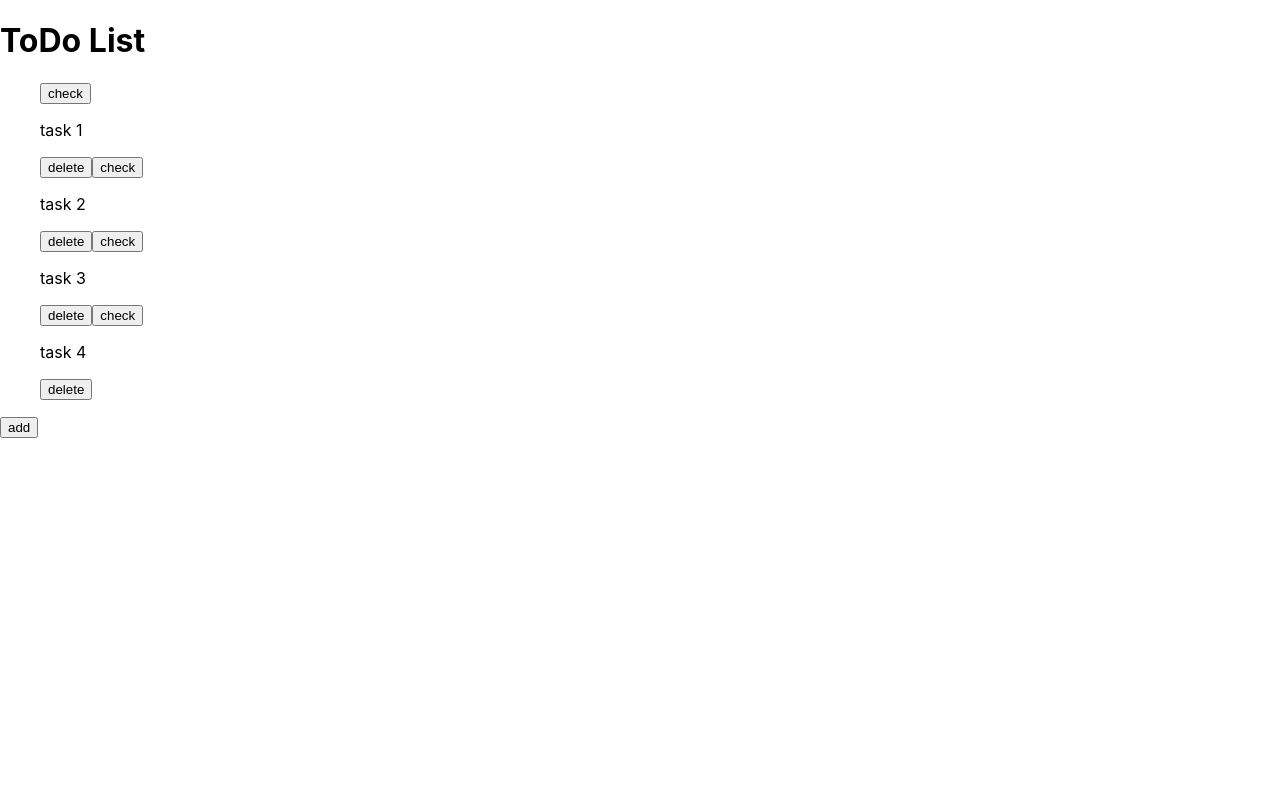
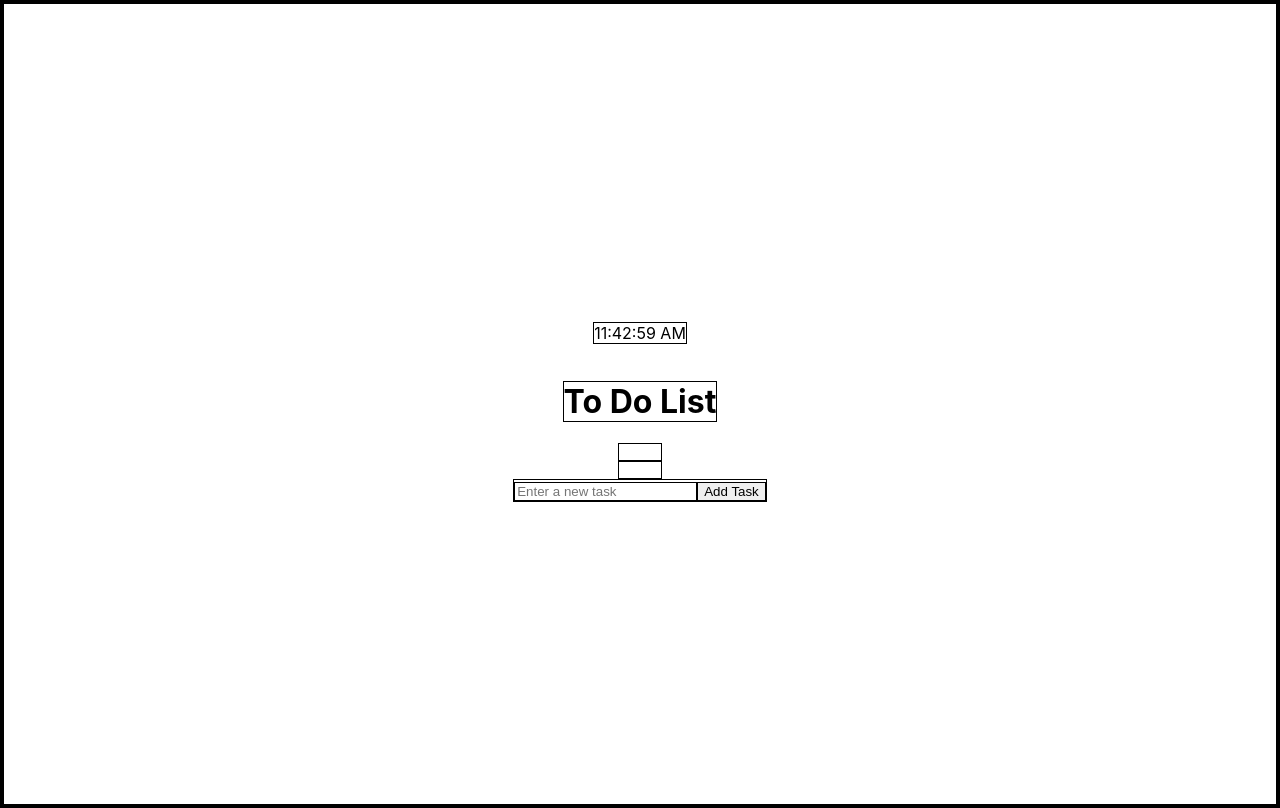
Before and after one commit to john-wirt12/beginner-react-projects, a React (Create React App) app: page / in a window 1280 px wide. Built offline with nearby package versions, Linux system fonts and the light colour scheme.

Commit message:
feature: add ToDoList component functionality and basic styling

```diff
--- a/src/components/TodoList.js
+++ b/src/components/TodoList.js
@@ -1,18 +1,97 @@
-import React from "react";
+import React, { useState, useEffect } from "react"; // import state and hooks
+import styles from './TodoList.module.css'; // import css module
 
 export default function TodoList() {
+    const [ todolist, setList ] = useState([]); // state initialization for the whole todo list
+    const [ newTask, setNewTask ] = useState(''); // state initialization for current new task
+
+    /*
+        State hook for fetching local storage "tasks" data if "tasks" has data.
+        Only runs when the component is mounted (i.e. the first render or when the page is refreshed).
+        When the page is reloaded the todolist state will be 'reinitialized' with the "tasks" data
+        that is saved in the local storage. To clarify, local storage is persistent only within the bounds
+        of this application and the local server that it uses on this computer via a local port.
+    */
+    useEffect(() => {
+        const savedTasks = JSON.parse(localStorage.getItem("tasks"));
+
+        if (savedTasks && savedTasks.length > 0) {
+            setList(savedTasks);
+        }
+    }, [])
+
+    /*
+        state hook that updates the "tasks" data saved in local storage when a newTask is added or
+        deleted. When that happens the todolist will be updated which will fire this hook and update the local storage so that
+        the newly modified todolist is automatically persisted in the local storage. The entire point
+        of these state hooks is to prevent the list data from disappearing everytime the app is reloaded.
+        This is solely to be used for the development build and will not translate to a production
+        build where the user's data would be persisted on a backend server.
+    */
+    useEffect(() => {
+        if (todolist.length > 0) {
+            localStorage.setItem("tasks", JSON.stringify(todolist));
+        }
+    }, [todolist])
+
+    // state setter function for adding a newTask to the previous todolist
+    function addToList() {
+        setList((prevList) => ( [ ...prevList, { task: newTask } ] ))
+        setNewTask("")
+    }
+    // deletion function which resets todolist state based on the filtered previous todolist where the index passed from the delete button is not included in the new todolist
+    function deleteFromList(idToDelete) {
+        setList((prevList) => ( prevList.filter((task, i) => i !== idToDelete )))
+    }
+
+    // function for automatically updating newTask everytime there is a change in the input element
+    function handleInputChange(e) {
+        setNewTask(e.target.value);
+    }
+
+    /*
+        Core of the application. Includes title "To Do List", the actual list itself,
+        the add and delete features, checkbox feature for checking off finished tasks,
+        and current time.
+
+        The todolist object is mapped over and a <li> is created for every task in the object.
+        The index paramater in the callback function is used as the value for key in the <li>.
+        This is to help React keep the list items in order whenever the component is rerendered.
+
+        Input element for entering newTask. handleChange value updates the newTask everytime
+        there is a change in the input element. Then the value={newTask} ensures that the input
+        field always reflects what is in the newTask variable. For instance when the addToList
+        function is called the newTask variable is reset to "" and the input field will reflect
+        that.
+
+        Button for adding newTask to todolist and resetting newTask to "".
+    */
+
     return (
-        <>
-            <h1>ToDo List</h1>
+        <div className={styles.todoList}>
+            <p>{new Date().toLocaleTimeString()}</p>
+            <h1>To Do List</h1>
+            <div className={styles.list}>
+                <ul>
+                    {todolist.map((task, index) =>
+                    <li key={index}>
+                        <input type="checkbox" />
+                        {task.task}
+                        <button onClick={() => deleteFromList(index)}>Delete</button>
+                    </li>
+                    )}
+                </ul>
+            </div>
             <div>
-                <ul>
-                    <button>check</button><p>task 1</p><button>delete</button>
-                    <button>check</button><p>task 2</p><button>delete</button>
-                    <button>check</button><p>task 3</p><button>delete</button>
-                    <button>check</button><p>task 4</p><button>delete</button>
-                </ul>
-                <button>add</button>
+                <input
+                    type="text"
+                    name="newTask"
+                    value={newTask}
+                    onChange={handleInputChange}
+                    placeholder="Enter a new task"
+                />
+                <button onClick={addToList}>Add Task</button>
             </div>
-        </>
+        </div>
     )
 }
--- /dev/null
+++ b/src/components/TodoList.module.css
@@ -0,0 +1,15 @@
+* {
+    border: 1px solid;
+}
+
+.todoList {
+    display: flex;
+    align-items: center;
+    justify-content: center;
+    flex-direction: column;
+    height: 100vh;
+}
+
+.list {
+
+}
```
